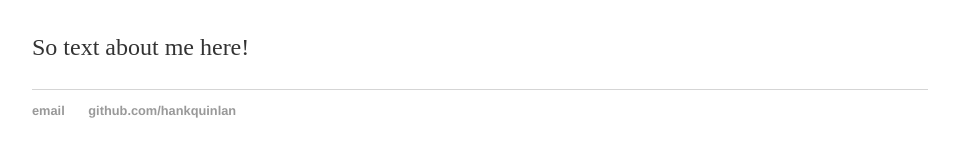
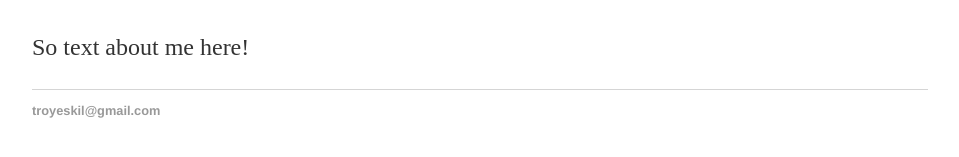
Before and after one commit to eskilsot/eskilsot.github.io, a Jekyll site: the page built from index.html, in a window 1280 px wide. Shown: the part 166-323 px from the top of the page, without its empty margins (160-1119 px from the left). Built offline with Jekyll 4.4.1, drawn with Linux system fonts in a browser that asks for light colours.

Commit message:
Update default.html

```diff
--- a/_layouts/default.html
+++ b/_layouts/default.html
@@ -21,8 +21,7 @@
 			</div><!-- /.container -->
 			<footer>
 	    		<ul>
-	        		<li><a href="mailto:hankquinlanhub@gmail.com">email</a></li>
-	        		<li><a href="https://github.com/hankquinlan">github.com/hankquinlan</a></li>
+	        		<li><a Email: href="mailto:troyeskil@gmail.com">troyeskil@gmail.com</a></li>
 				</ul>
 			</footer>
 		</body>
```
